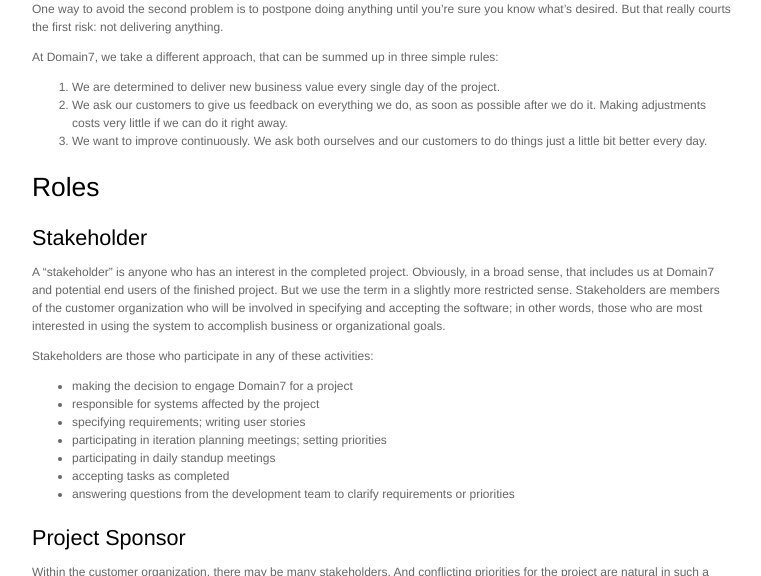
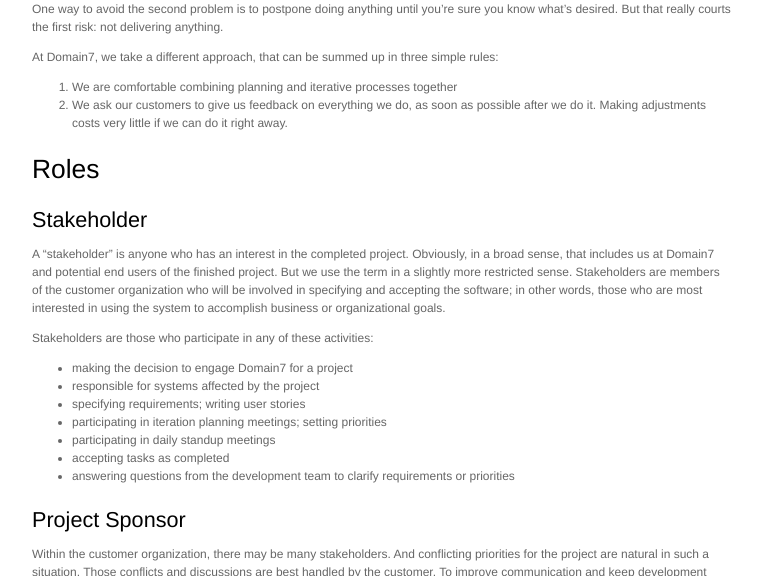
Before and after one commit to domain7/development, a Jekyll site: the page built from stakeholder_narrative.md, in a window 1280 px wide and 900 px high, cut to the strip 324-900 px from the top of the window. Shown: the whole strip, without its empty margins (258-1019 px from the left). Built offline with Jekyll 4.4.1, drawn with Linux system fonts in a browser that asks for light colours.

Commit message:
philosophy

```diff
--- a/_includes/philosophy.md
+++ b/_includes/philosophy.md
@@ -10,9 +10,7 @@ But that really courts the first risk: not delivering anything.
 
 At Domain7, we take a different approach, that can be summed up in three simple rules:
 
-1. We are determined to deliver new business value every single day of the project.
+1. We are comfortable combining planning and iterative processes together
 2. We ask our customers to give us feedback on everything we do,
    as soon as possible after we do it.
    Making adjustments costs very little if we can do it right away.
-3. We want to improve continuously.
-   We ask both ourselves and our customers to do things just a little bit better every day.
```
